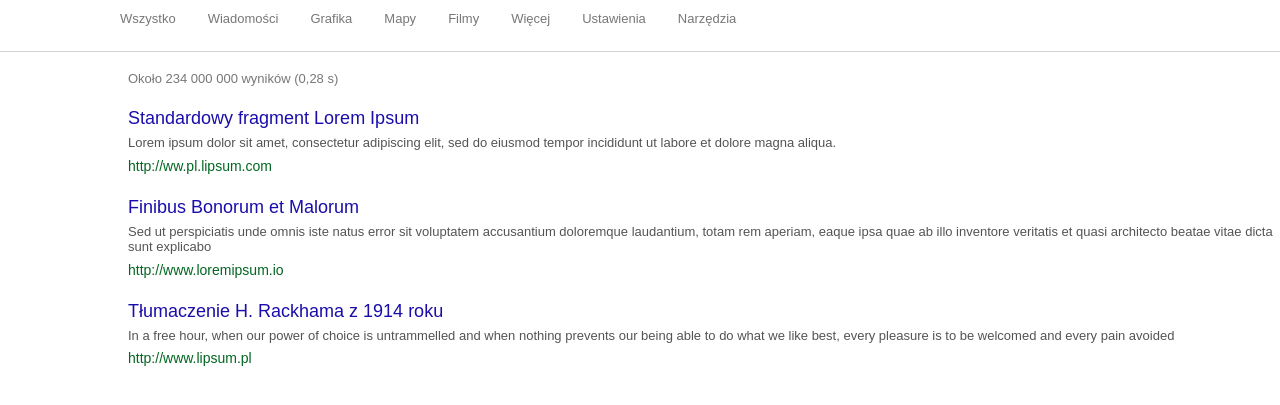
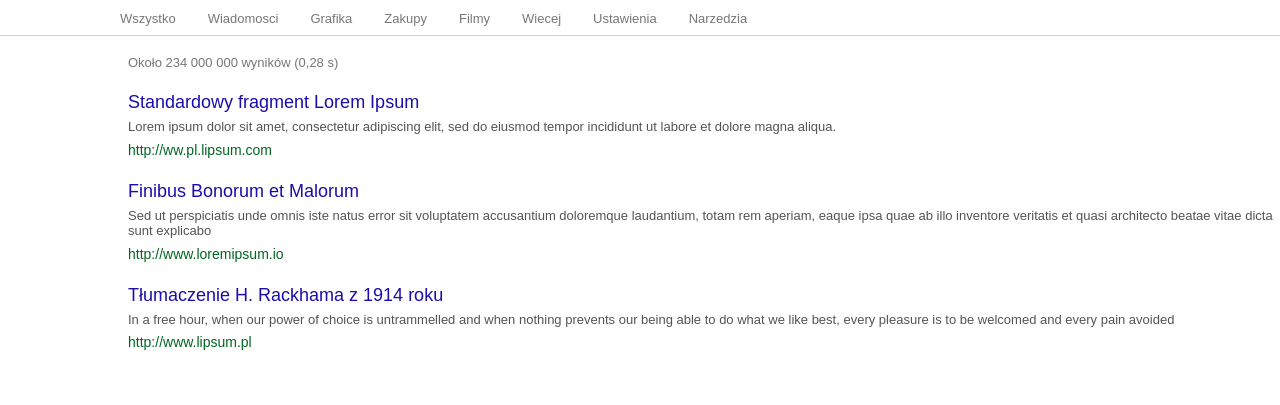
Before and after one commit to rakedzior/Zadanie1, a plain HTML site: page wyszukiwarka.html in a window 1280 px wide. Shown: the part 79-484 px from the top of the page. Drawn offline with nearby package versions, Linux system fonts and the light colour scheme.

Commit message:
v4.0.0
vue router

```diff
--- /dev/null
+++ b/router.js
@@ -0,0 +1,29 @@
+var Wszystko = { template: "wyszukiwarka.html" };
+var Wiadomosci = { template: "" };
+var Grafika = { template: "" };
+var Zakupy = { template: "" };
+var Filmy = { template: "" };
+var Wiecej = { template: "" };
+var Ustawienia = { template: "" };
+var Narzedzia = { template: "" };
+
+var routes = [
+  { path: '/', component: Wszystko },
+  { path: '/wiadomosci', component: Wiadomosci},
+  { path: '/grafika', component: Grafika},
+  { path: '/zakupy', component: Zakupy},
+  { path: '/filmy', component: Filmy},
+  { path: '/wiecej', component: Wiecej},
+  { path: '/ustawienia', component: Ustawienia},
+  { path: '/narzedzia', component: Narzedzia},
+];
+
+var router = new VueRouter({
+  routes: routes,
+  mode: 'history',
+});
+
+var app = new Vue({
+  el: '#app2',
+  router: router
+});
--- a/wyszukiwarka.html
+++ b/wyszukiwarka.html
@@ -19,6 +19,8 @@
             crossorigin="anonymous"></script>
     <!-- vue js -->
     <script src="https://cdn.jsdelivr.net/npm/vue/dist/vue.js"></script>
+    <script src="https://unpkg.com/vue"></script>
+    <script src="https://unpkg.com/vue-router@2.7.0/dist/vue-router.js"></script>
 </head>
 <body>
 <div id="container2">
@@ -42,21 +44,24 @@
             </ul>
           </div>
   </div>
-  <div class="menu2">
+  <div class="menu2" id="app2">
+    <nav>
       <ul>
-          <li><a href="#">Wszystko</a></li>
-          <li><a href="#">Wiadomości</a></li>
-          <li><a href="#">Grafika</a></li>
-          <li><a href="#">Mapy</a></li>
-          <li><a href="#">Filmy</a></li>
-          <li><a href="#">Więcej</a></li>
-          <li><a href="#">Ustawienia</a></li>
-          <li><a href="#">Narzędzia</a></li>
+        <li><router-link to="/" onclick="javascript:location.href='wyszukiwarka.html'">Wszystko</router-link></li>
+        <li><router-link to="/wiadomosci" onclick="document.getElementById('wyniczki').innerHTML = 'Wiadomości'">Wiadomosci</router-link></li>
+        <li><router-link to="/grafika" onclick="document.getElementById('wyniczki').innerHTML = 'Grafika'">Grafika</router-link></li>
+        <li><router-link to="/zakupy" onclick="document.getElementById('wyniczki').innerHTML = 'Zakupy'">Zakupy</router-link></li>
+        <li><router-link to="/filmy" onclick="document.getElementById('wyniczki').innerHTML = 'Filmy'">Filmy</router-link></li>
+        <li><router-link to="/wiecej" onclick="document.getElementById('wyniczki').innerHTML = 'Więcej'">Wiecej</router-link></li>
+        <li><router-link to="/ustawienia" onclick="document.getElementById('wyniczki').innerHTML = 'Ustawienia'">Ustawienia</router-link></li>
+        <li><router-link to="/narzedzia" onclick="document.getElementById('wyniczki').innerHTML = 'Narzędzia'">Narzedzia</router-link></li>
       </ul>
+    </nav>
+    <router-view></router-view>
   </div>
   <div id="linia"></div>
   <div id="wyszukiwanie">Około 234 000 000 wyników (0,28 s) </div>
-  <div class="wyniki">
+  <div class="wyniki" id="wyniczki">
     <div>
       <div class="naglowek n1">
         Standardowy fragment Lorem Ipsum
@@ -89,9 +94,8 @@
     </div>
   </div>
 </div>
-<!-- autocompleter -->
+<script src="router.js"></script>
 <script src="autocompleter.js"></script>
-<!-- animals/words -->
 <script src="animals.js"></script>
 </body>
 </html/
```
